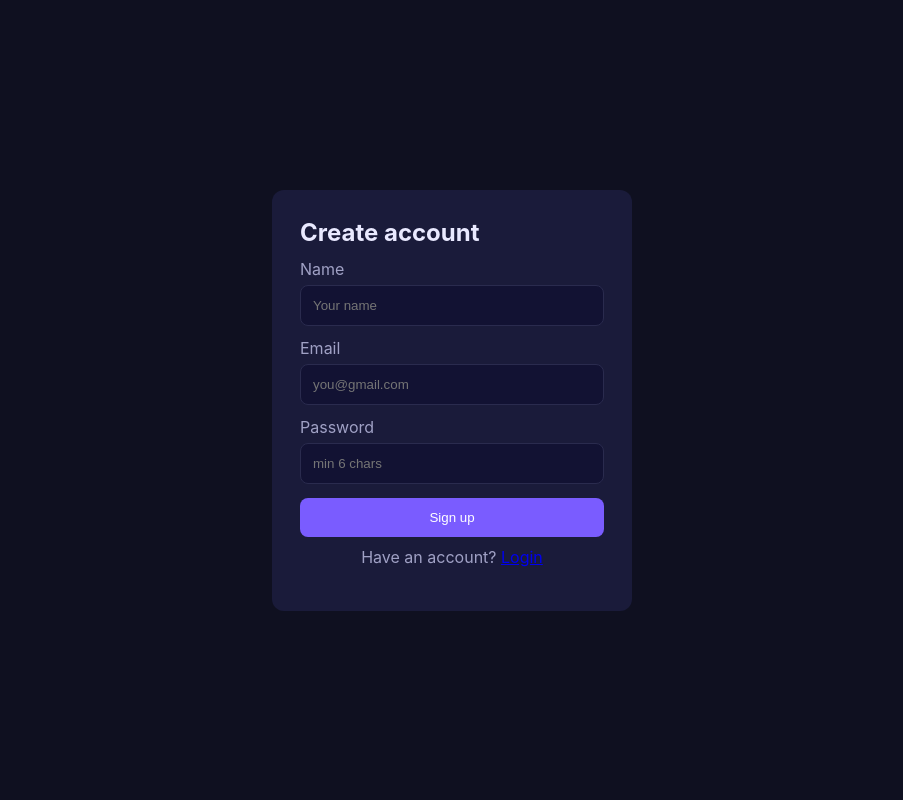
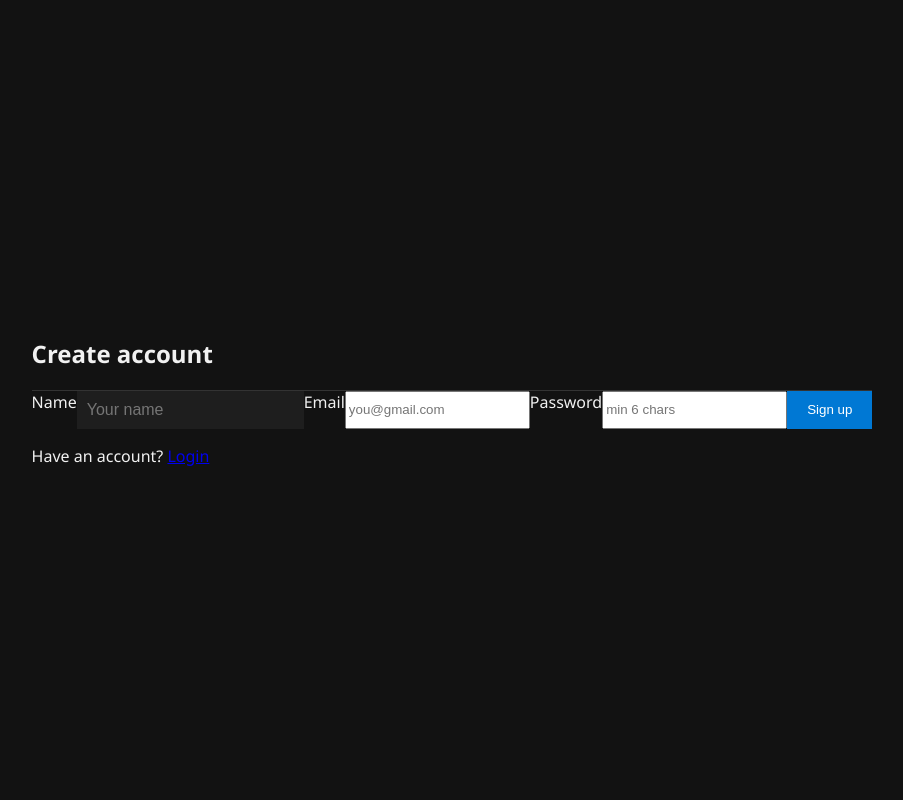
Before and after one commit to mdafsahuzzamanswachha-blip/Talk-to-Connect, a Flask app: page /register in a window 1280 px wide. Shown: the whole page, without its empty margins (188-1091 px from the left). Run offline with Flask 3, Linux system fonts and the light colour scheme.

Commit message:
Update style.css

```diff
--- a/static/css/style.css
+++ b/static/css/style.css
@@ -1,35 +1,71 @@
-:root {
-  --bg: #0f1020;
-  --panel: #1a1b3a;
-  --panel-2: #171836;
-  --text: #e9e9ff;
-  --muted: #a0a1c5;
-  --accent: #7a5cff;
-  --accent-2: #ff6ea9;
-  --green: #2dd4bf;
-  --bubble-me: #5e63ff;
-  --bubble-you: #2b2d55;
+body {
+  margin: 0;
+  font-family: 'Segoe UI', sans-serif;
+  background-color: #121212;
+  color: #f1f1f1;
+  display: flex;
+  justify-content: center;
+  align-items: center;
+  height: 100vh;
 }
 
-* { box-sizing: border-box; }
-body { margin: 0; font-family: Inter, system-ui, -apple-system, Segoe UI, Roboto, Arial; color: var(--text); background: var(--bg); }
+.chat-container {
+  width: 100%;
+  max-width: 500px;
+  background-color: #1e1e1e;
+  border-radius: 10px;
+  overflow: hidden;
+  box-shadow: 0 0 10px rgba(0,0,0,0.5);
+}
 
-/* Auth */
-body.auth { display: grid; place-items: center; min-height: 100vh; }
-.auth-card { background: var(--panel); width: 360px; padding: 28px; border-radius: 12px; }
-.auth-card h2 { margin: 0 0 12px; }
-.auth-card label { display:block; margin: 12px 0 6px; color: var(--muted); }
-.auth-card input { width:100%; padding:12px; border-radius:8px; border:1px solid #2a2b4e; background:#121233; color:var(--text); }
-.auth-card button { width:100%; margin-top:14px; padding:12px; border:0; border-radius:8px; background: var(--accent); color:white; cursor:pointer; }
-.auth-card .muted { color: var(--muted); margin-top:10px; text-align:center; }
-.error { background:#3b1a2b; color:#ff99bb; padding:10px; border-radius:8px; margin-bottom:10px; }
+header {
+  background-color: #272727;
+  padding: 15px;
+  text-align: center;
+  font-size: 1.2em;
+  border-bottom: 1px solid #333;
+}
 
-/* Chat layout */
-.app { display:flex; height: 100vh; }
-.sidebar { width: 340px; background: var(--panel); border-right: 1px solid #2a2b4e; display:flex; flex-direction: column; }
-.brand { display:flex; align-items:center; gap:10px; padding:14px; border-bottom:1px solid #2a2b4e; }
-.brand .pill { width:36px; height:16px; background:#0a0a14; border-radius:999px; display:flex; gap:3px; align-items:center; justify-content:center; padding:2px; }
-.brand .pill span { width:8px; height:8px; border-radius:999px; display:block; }
-.brand .pill span:nth-child(1){ background: #ff8b38; }
-.brand .pill span:nth-child(2){ background: #4bb3ff; }
-.brand .pill span:nth-child(3){
+.chat-box {
+  height: 400px;
+  overflow-y: auto;
+  padding: 15px;
+  display: flex;
+  flex-direction: column;
+  gap: 10px;
+}
+
+.message {
+  background-color: #333;
+  padding: 10px;
+  border-radius: 8px;
+  max-width: 80%;
+}
+
+.message.user {
+  align-self: flex-end;
+  background-color: #0078d4;
+  color: white;
+}
+
+form {
+  display: flex;
+  border-top: 1px solid #333;
+}
+
+input[type="text"] {
+  flex: 1;
+  padding: 10px;
+  border: none;
+  background-color: #1e1e1e;
+  color: white;
+  font-size: 1em;
+}
+
+button {
+  padding: 10px 20px;
+  background-color: #0078d4;
+  color: white;
+  border: none;
+  cursor: pointer;
+}
```
